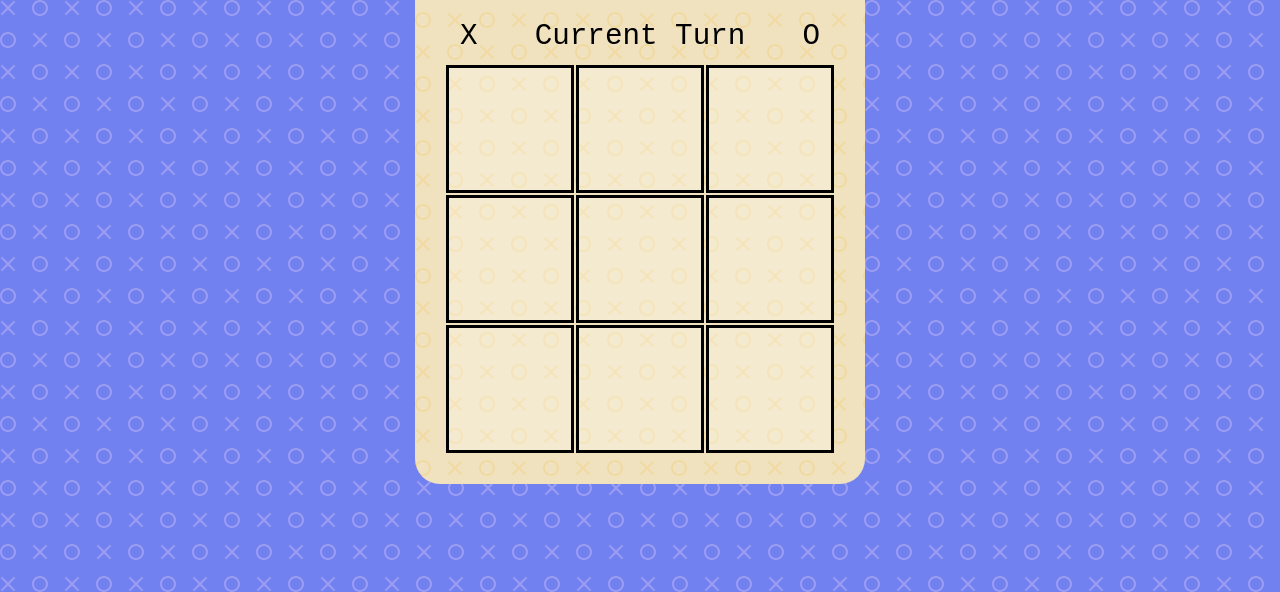
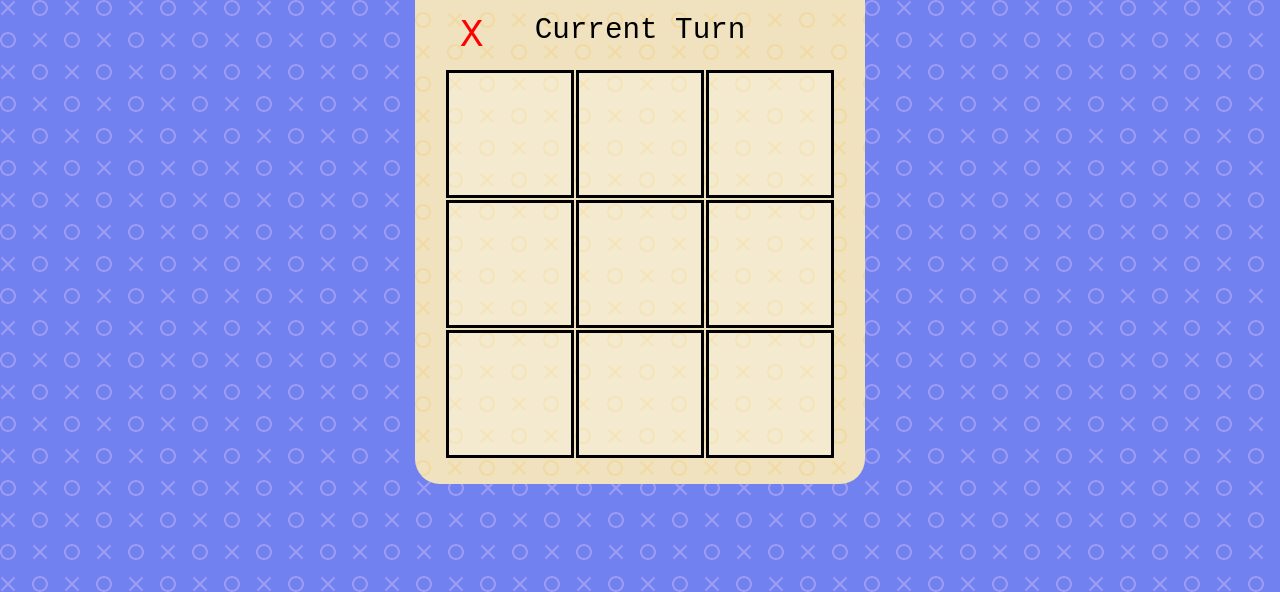
Before and after one commit to sorensoroush/TicTacToe, a plain HTML site: page index.html in a window 1280 px wide. Shown: the part 224-816 px from the top of the page. Drawn offline with Linux system fonts and the light colour scheme.

Commit message:
Add X/O styling

```diff
--- a/style.css
+++ b/style.css
@@ -32,22 +32,32 @@ main {
     margin: 10px 0;
 }
 
-#X-turn {
+#X-display {
     font-size: 2em;
+}
+
+#O-display {
+    font-size: 2em;
+    visibility: hidden;
+}
+
+.X {
     color: #FF0000;
 }
 
-#O-turn {
-    font-size: 2em;
+.O {
     color: #0000FF;
 }
 
-td {
+.cell {
     width: 120px;
     height: 120px;
     background-color: rgba(255,255,255,0.25);
     border: 3px solid black;
+    text-align: center;
+    font-size: 5em;
 }
+
 /*
 #cell7, #cell8, #cell9 {
     border-top: none;
```
